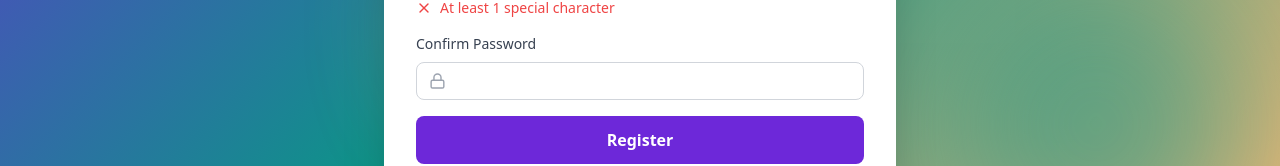
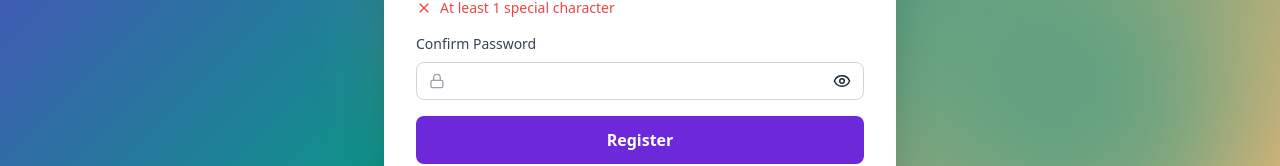
Before and after one commit to JanhaviShigwan/FinalYearProject, a React (Create React App) app in the folder Frontend/eventsphere/: page /register in a window 1280 px wide. Shown: the part 572-738 px from the top of the page. Built offline with nearby package versions, Linux system fonts and the light colour scheme.

Commit message:
Made some minor changes in Register page

```diff
--- a/Frontend/eventsphere/src/pages/Register.jsx
+++ b/Frontend/eventsphere/src/pages/Register.jsx
@@ -1,6 +1,14 @@
 import { useState } from "react";
 import { motion } from "framer-motion";
-import { User, Mail, Lock, Eye, EyeOff, Check, X } from "lucide-react";
+import {
+  User,
+  Mail,
+  Lock,
+  Eye,
+  EyeOff,
+  Check,
+  X,
+} from "lucide-react";
 import { Link } from "react-router-dom";
 import Navbar from "../components/Navbar";
 import Footer from "../components/Footer";
@@ -18,8 +26,10 @@ export default function Register() {
   const [showConfirm, setShowConfirm] = useState(false);
   const [error, setError] = useState("");
 
+  // ✅ Somaiya email restriction
   const emailRegex = /^[a-zA-Z0-9._%+-]+@somaiya\.edu$/;
 
+  // ✅ Password rules
   const passwordRules = {
     minLength: /.{8,}/,
     upperCase: /[A-Z]/,
@@ -86,7 +96,9 @@ export default function Register() {
           <h2 className="register-title">Create Account 🎓</h2>
 
           {error && (
-            <p className="text-red-500 text-sm text-center mb-3">{error}</p>
+            <p className="text-red-500 text-sm text-center mb-3">
+              {error}
+            </p>
           )}
 
           <form className="register-form" onSubmit={handleSubmit}>
@@ -152,7 +164,7 @@ export default function Register() {
                 </div>
               </div>
 
-              {/* Password Checklist */}
+              {/* Checklist */}
               <div className="mt-3 space-y-1 text-sm">
                 {Object.entries(passwordValidation).map(([key, value]) => (
                   <div
@@ -183,6 +195,12 @@ export default function Register() {
                   value={formData.confirmPassword}
                   onChange={handleChange}
                 />
+                <div
+                  className="cursor-pointer ml-2"
+                  onClick={() => setShowConfirm(!showConfirm)}
+                >
+                  {showConfirm ? <EyeOff size={18} /> : <Eye size={18} />}
+                </div>
               </div>
 
               {formData.confirmPassword && (
```
